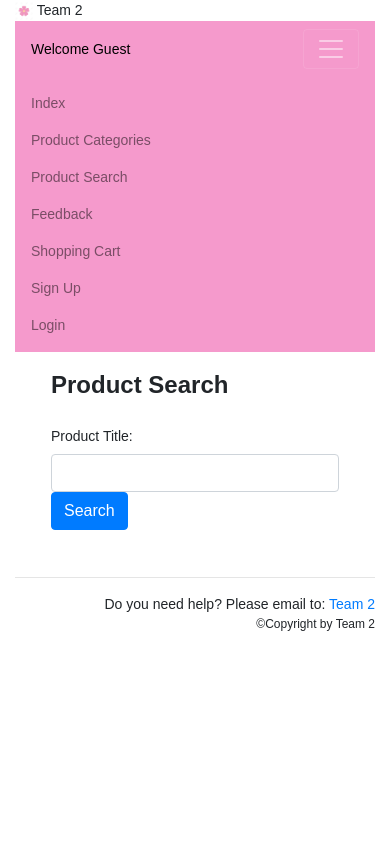
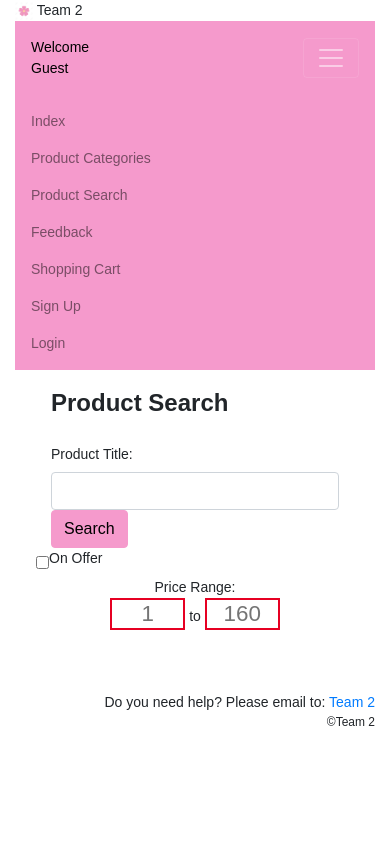
Before and after one commit to delchmunchy/ecadAssignment, a PHP site: page /search.php in a window 390 px wide, after a click that opens the changed part. Run offline with PHP 8.4, Linux system fonts and the light colour scheme; some libraries are stand-ins or nearby versions.

Commit message:
Additional Requirements: On Offer Search

```diff
--- a/MasterTemplate.php
+++ b/MasterTemplate.php
@@ -3,45 +3,52 @@
     <head>
         <meta charset="utf-8">
         <meta name="viewport" content="width=device-width, initial-scale=1">
-
         <title>Team 2</title>
+        <!-- Latest complied and minified CSS -->
         <link rel="stylesheet" href="css/bootstrap.min.css">
+        <link rel="stylesheet" href="https://cdnjs.cloudflare.com/ajax/libs/normalize/5.0.0/normalize.min.css">
+        <!-- jQuery library -->
         <script src="js/jquery-3.3.1.min.js"></script>
+        <!-- Latest compiled JavaScript -->
+        <script src="js/function.js"></script>
         <script src="js/bootstrap.min.js"></script>
+        <script src="https://cdnjs.cloudflare.com/ajax/libs/jquery/3.1.0/jquery.min.js"></script>
+        <!-- Site specific Cascading Stylesheet -->
         <link rel="stylesheet" href="css/site.css">
+        <link rel="stylesheet" href="css/style.css">
     </head>
-
     <body>
         <div class="container">
+            <!-- 1st Row -->
             <div class="row">
                 <div class="col-sm-12">
                     <a href="index.php">
-            <img src="Images/flower.jpg" alt="Logo"
-                    class="img-fluid" style="width: 5%"/></a>
+                        <img src ="Images/flower.jpg" alt="Logo" class="img-fluid" style="width: 5%">
+                    </a>
                     Team 2
                 </div>
             </div>
-
+            <!-- 2nd Row -->
             <div class="row">
                 <div class="col-sm-12">
                     <?php include("navbar.php"); ?>
                 </div>
             </div>
-
+            <!-- 3rd Row -->
             <div class="row">
                 <div class="col-sm-12" style="padding:15px; ">
                     <?php echo $MainContent; ?>
                 </div>
             </div>
-
+            <!-- 4th Row -->
             <div class="row">
                 <div class="col-sm-12" style="text-align: right; ">
-            <hr />
+                    </hr>
                     Do you need help? Please email to:
                     <a href="mailto:mamaya@np.edu.sg">Team 2</a>
-            <p style="font-size:12px">&copy;Copyright by Team 2</p>
+                    <p style="font-size:12px">&copy;Team 2</p>
                 </div>
             </div>
-
         </div>
     </body>
+</html>
--- /dev/null
+++ b/css/style.css
@@ -0,0 +1,122 @@
+body {
+    display: flex;
+    height: 100vh;
+  }
+  input {
+    box-shadow: 0;
+    outline: 0;
+  }
+  .price-slider {
+    width: 300px;
+    margin: auto;
+    text-align: center;
+    position: relative;
+    height: 6em;
+  }
+  .price-slider svg,
+  .price-slider input[type=range] {
+    position: absolute;
+    left: 0;
+    bottom: 0;
+  }
+  input[type=number] {
+    border: 1px solid #ddd;
+    text-align: center;
+    font-size: 1.6em;
+    -moz-appearance: textfield;
+  }
+  input[type=number]::-webkit-outer-spin-button,
+  input[type=number]::-webkit-inner-spin-button {
+    -webkit-appearance: none;
+  }
+  input[type=number]:invalid,
+  input[type=number]:out-of-range {
+    border: 2px solid #e60023;
+  }
+  input[type=range] {
+    -webkit-appearance: none;
+    width: 100%;
+  }
+  input[type=range]:focus {
+    outline: none;
+  }
+  input[type=range]:focus::-webkit-slider-runnable-track {
+    background: #1da1f2;
+  }
+  input[type=range]:focus::-ms-fill-lower {
+    background: #1da1f2;
+  }
+  input[type=range]:focus::-ms-fill-upper {
+    background: #1da1f2;
+  }
+  input[type=range]::-webkit-slider-runnable-track {
+    width: 100%;
+    height: 5px;
+    cursor: pointer;
+    animate: 0.2s;
+    background: #1da1f2;
+    border-radius: 1px;
+    box-shadow: none;
+    border: 0;
+  }
+  input[type=range]::-webkit-slider-thumb {
+    z-index: 2;
+    position: relative;
+    box-shadow: 0px 0px 0px #000;
+    border: 1px solid #1da1f2;
+    height: 18px;
+    width: 18px;
+    border-radius: 25px;
+    background: #a1d0ff;
+    cursor: pointer;
+    -webkit-appearance: none;
+    margin-top: -7px;
+  }
+  input[type=range]::-moz-range-track {
+    width: 100%;
+    height: 5px;
+    cursor: pointer;
+    animate: 0.2s;
+    background: #1da1f2;
+    border-radius: 1px;
+    box-shadow: none;
+    border: 0;
+  }
+  input[type=range]::-moz-range-thumb {
+    z-index: 2;
+    position: relative;
+    box-shadow: 0px 0px 0px #000;
+    border: 1px solid #1da1f2;
+    height: 18px;
+    width: 18px;
+    border-radius: 25px;
+    background: #a1d0ff;
+    cursor: pointer;
+  }
+  input[type=range]::-ms-track {
+    width: 100%;
+    height: 5px;
+    cursor: pointer;
+    animate: 0.2s;
+    background: transparent;
+    border-color: transparent;
+    color: transparent;
+  }
+  input[type=range]::-ms-fill-lower,
+  input[type=range]::-ms-fill-upper {
+    background: #1da1f2;
+    border-radius: 1px;
+    box-shadow: none;
+    border: 0;
+  }
+  input[type=range]::-ms-thumb {
+    z-index: 2;
+    position: relative;
+    box-shadow: 0px 0px 0px #000;
+    border: 1px solid #1da1f2;
+    height: 18px;
+    width: 18px;
+    border-radius: 25px;
+    background: #a1d0ff;
+    cursor: pointer;
+  }
--- /dev/null
+++ b/js/function.js
@@ -0,0 +1,41 @@
+(function() {
+
+    var parent = document.querySelector(".price-slider");
+    if(!parent) return;
+
+    var
+      rangeS = parent.querySelectorAll("input[type=range]"),
+      numberS = parent.querySelectorAll("input[type=number]");
+
+    rangeS.forEach(function(el) {
+      el.oninput = function() {
+        var slide1 = parseFloat(rangeS[0].value),
+              slide2 = parseFloat(rangeS[1].value);
+
+        if (slide1 > slide2) {
+          [slide1, slide2] = [slide2, slide1];
+        }
+
+        numberS[0].value = slide1;
+        numberS[1].value = slide2;
+      }
+    });
+
+    numberS.forEach(function(el) {
+      el.oninput = function() {
+          var number1 = parseFloat(numberS[0].value),
+          number2 = parseFloat(numberS[1].value);
+
+        if (number1 > number2) {
+          var tmp = number1;
+          numberS[0].value = number2;
+          numberS[1].value = tmp;
+        }
+
+        rangeS[0].value = number1;
+        rangeS[1].value = number2;
+
+      }
+    });
+
+  })();
--- a/search.php
+++ b/search.php
@@ -1,3 +1,13 @@
+<html>
+    <head>
+        <meta charset="utf-8">
+        <meta name="viewport" content="width=device-width, initial-scale=1">
+        <script src="js/function.js"></script>
+        <script src="https://cdnjs.cloudflare.com/ajax/libs/jquery/3.1.0/jquery.min.js"></script>
+        <!-- Site specific Cascading Stylesheet -->
+        <link rel="stylesheet" href="css/style.css">
+    </head>
+</html>
 <?php
 // Detect the current session
 session_start();
@@ -11,49 +21,64 @@ $MainContent .= "<div class='col-sm-9 offset-sm-3'>";
 $MainContent .= "<span class='page-title'>Product Search</span>";
 $MainContent .= "</div>";
 $MainContent .= "</div>"; // End of 1st row
+
 $MainContent .= "<div class='form-group row'>"; // 2nd row
 $MainContent .= "<label for='keywords'
                   class='col-sm-3 col-form-label'>Product Title:</label>";
 $MainContent .= "<div class='col-sm-6'>";
 $MainContent .= "<input class='form-control' name='keywords' id='keywords'
-                  type='search' />";
+                  type='search' required/>";
 $MainContent .= "</div>";
+
 $MainContent .= "<div class='col-sm-3'>";
-$MainContent .= "<button type='submit' class=' btn btn-primary'>Search</button>";
+$MainContent .= "<button type='submit' class=' btn btn-primary' style='background-color: #f59acc; border-color:#f59acc; color: black;'>Search</button>";
+$MainContent .= "</div>";
+
+$MainContent .= "<input type='checkbox' id='myCheck' name='myCheck' value='Yes'> ";
+$MainContent .= "<label for='myCheck'>        On Offer</label><br>";
+
+$MainContent .= "<div class='price-slider'><span>Price Range:</br>";
+$MainContent .= "<input type='number' label for='num1' name='num1' placeholder='1' min='0' max='200' required/>     to  ";
+$MainContent .= "<input type='number' label for='num2' name='num2' placeholder='160' min='0' max='200' required/></span></br>";
 $MainContent .= "</div>";
 $MainContent .= "</div>";  // End of 2nd row
+
+
 $MainContent .= "</form>";
-
 // Include the PHP file that establishes database connection handle: $conn
 include_once("mysql_conn.php");
 
+
 // The search keyword is sent to server
-if (isset($_GET['keywords'])) {
+if(isset($_GET['num1']) && isset($_GET['num2']) && (isset($_GET['keywords']))) {
     $SearchText=$_GET["keywords"];
-
-    // To Do (DIY): Retrieve list of product records with "ProductTitle"
-    // contains the keyword entered by shopper, and display them in a table.
-    $qry = "SELECT ProductID, ProductTitle FROM product WHERE ProductTitle LIKE '%$SearchText%' OR ProductDesc LIKE '%$SearchText%' ORDER BY ProductTitle"; //Form SQL to select all categories
+    $num1 = $_GET["num1"];
+    $num2 = $_GET["num2"];
+    $qry = "SELECT ProductID, ProductTitle FROM product WHERE $num2 >= Price AND Price >= $num1 "; //Form SQL to select all categories
+    if (isset($_GET['myCheck'])) {
+        $qry .= "AND Offered = 1 ";
+    }
+    else {
+        $qry .= "AND Offered = 0 ";
+    }
+    $qry .= "AND ProductTitle LIKE '%$SearchText%' OR ProductDesc LIKE '%$SearchText%' ORDER BY ProductTitle";
+    echo $qry;
     $result = $conn->query($qry); //Execute SQL to get the result
 
     if ($result->num_rows > 0) { // If found, display records
         //Display each category in a row
-        $MainContent .= "<b>Search results for $SearchText:</b></br>"; //creates search results header
+         $MainContent .= "<b>Search results:</b></br>"; //creates search results header
          while ($row = $result->fetch_array())
          {
-
-            $product = "productDetails.php?pid=$row[ProductID]"; //Gets variable of Book
-            $MainContent .= "<a style='color:#f054de' href=$product>$row[ProductTitle]</a></br>"; //Displays title of book
+             $product = "productDetails.php?pid=$row[ProductID]";
+             $MainContent .= "<a style='color:#f054de' href=$product>$row[ProductTitle]</a></br>";
          }
-
      }
      else {
          $MainContent .= "<h3 style='color:red'>No records found.</h3>";
      }
+}
 
-
-	// To Do (DIY): End of Code
-}
 
 $MainContent .= "</div>"; // End of Container
 include("MasterTemplate.php");
```
Also changed, not shown: login.php (+19 -31 lines). Lines whose indentation alone changed are shown as unchanged.
